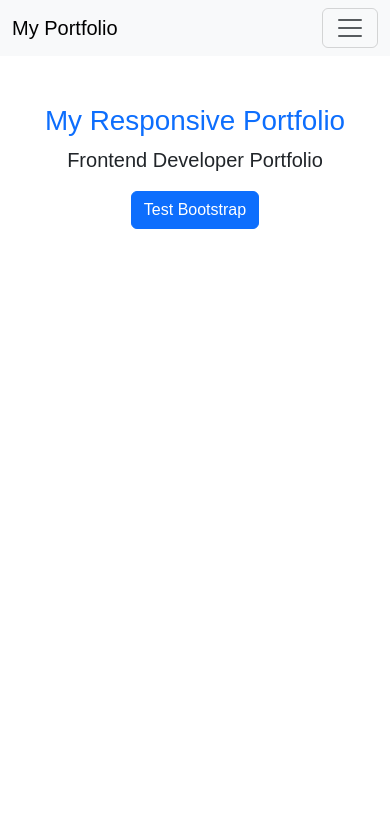
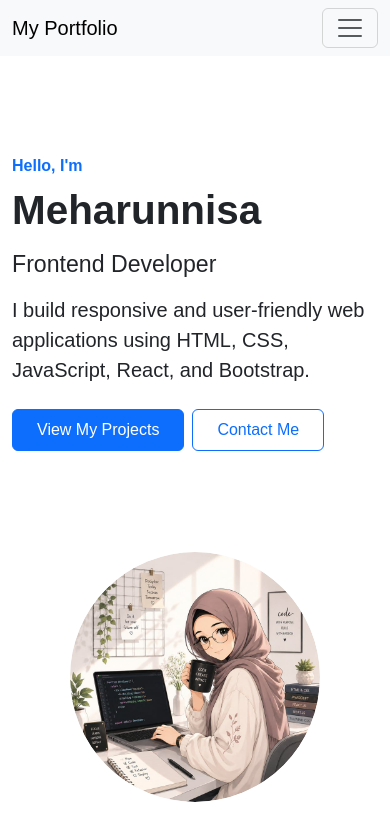
Before and after one commit to MeharYG-dev/Personal-Portfolio, a React (Vite) app: page / in a window 390 px wide. Shown: the top 840 px of the page. Built offline with nearby package versions, Linux system fonts and the light colour scheme.

Commit message:
Build responsive hero section

```diff
--- a/src/App.css
+++ b/src/App.css
@@ -1,3 +1,35 @@
 #root {
   width: 100%;
 }
+
+.hero-section {
+  min-height: 100vh;
+  display: flex;
+  align-items: center;
+}
+
+.hero-description {
+  max-width: 600px;
+}
+
+.hero-image-placeholder {
+  width: 400px;
+  height: 400px;
+  display: flex;
+  align-items: center;
+  justify-content: center;
+  overflow: hidden;
+}
+
+.hero-image-placeholder img {
+  width: 100%;
+  height: 100%;
+  object-fit: cover;
+}
+
+@media (max-width: 576px) {
+  .hero-image-placeholder {
+    width: 250px;
+    height: 250px;
+  }
+}
--- a/src/App.jsx
+++ b/src/App.jsx
@@ -1,18 +1,14 @@
 import './App.css'
 import Navbar from './Components/Navbar'
+import Hero from './Components/Hero'
 
 function App() {
   return (
     <>
     <Navbar/>
-    <div className="container text-center mt-5">
-      <h1 className="text-primary">My Responsive Portfolio</h1>
-      <p className="lead">Frontend Developer Portfolio</p>
+    <Hero/>
 
-      <button className="btn btn-primary">
-        Test Bootstrap
-      </button>
-    </div>
+
     </>
   )
 }
--- /dev/null
+++ b/src/Components/Hero.jsx
@@ -0,0 +1,53 @@
+import React from 'react'
+import heroImage from '../assets/Hero_Profile_Image.jpeg'
+
+function Hero() {
+  return (
+    <section className="hero-section">
+      <div className="container">
+        <div className="row align-items-center min-vh-100 py-5">
+
+          <div className="col-lg-7">
+            <p className="text-primary fw-bold mb-2">
+              Hello, I'm
+            </p>
+
+            <h1 className="display-2 fw-bold mb-3">
+              Meharunnisa
+            </h1>
+
+            <h2 className="h3 mb-3">
+              Frontend Developer
+            </h2>
+
+            <p className="lead hero-description mb-4">
+              I build responsive and user-friendly web applications
+              using HTML, CSS, JavaScript, React, and Bootstrap.
+            </p>
+
+            <a href="#projects" className="btn btn-primary px-4 py-2 me-2">
+              View My Projects
+            </a>
+
+            <a href="#contact" className="btn btn-outline-primary px-4 py-2">
+              Contact Me
+            </a>
+          </div>
+
+          <div className="col-lg-5 text-center">
+            <div className="hero-image-placeholder rounded-circle mx-auto">
+              <img
+                src={heroImage}
+                alt="Meharunnisa - Frontend Developer"
+                className="img-fluid rounded-circle"
+              />
+            </div>
+          </div>
+
+        </div>
+      </div>
+    </section>
+  )
+}
+
+export default Hero
```
Also changed, not shown: src/assets/Hero_Profile_Image.jpeg (added).
